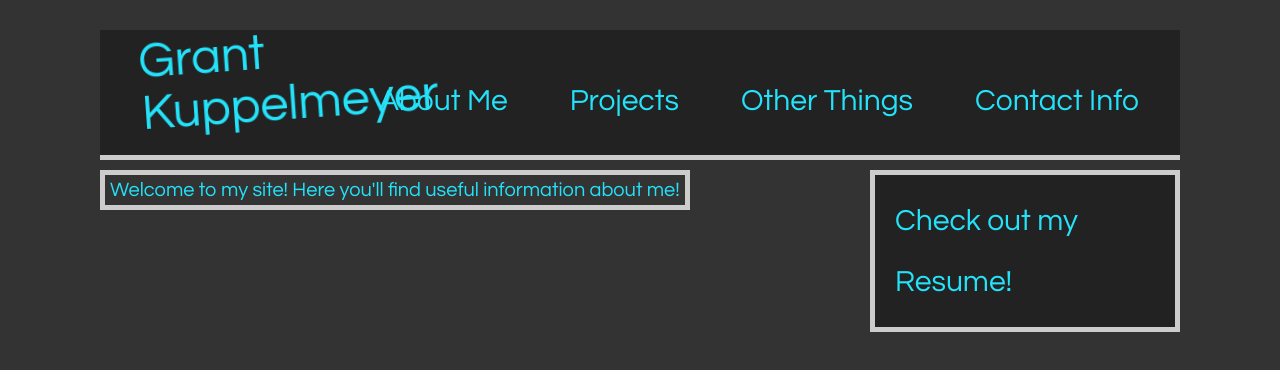
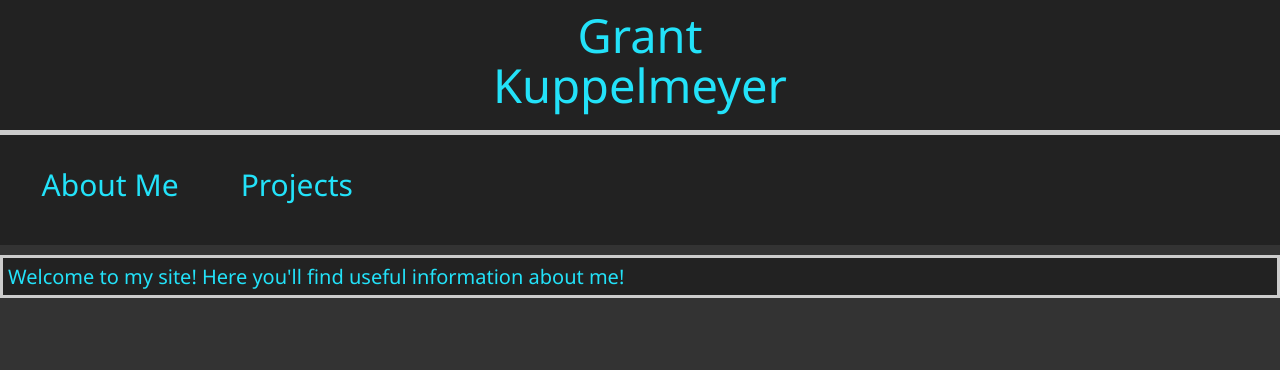
Before and after one commit to gkuppelmeyer/PersonalWebsite, a plain HTML site: page index.html in a window 1280 px wide. Drawn offline with Linux system fonts and the light colour scheme.

Commit message:
moved nav
moved nav bar, removed file, added css files,

```diff
--- /dev/null
+++ b/desktop.css
@@ -0,0 +1,14 @@
+@media screen and (min-width: 1300px) {
+	body, header, .spacer1,  {
+		width: 100%;
+	}
+
+	#resumeBox {
+		width: 15%;
+	}
+
+	#contentBox1 {
+		width: 30%;
+	}
+
+}
--- a/index.html
+++ b/index.html
@@ -1,25 +1,24 @@
 <html>
 	<head>
 		<title> Grant Kuppelmeyer </title>
+		<link href="https://fonts.googleapis.com/css?family=Noto+Sans" rel="stylesheet">
 		<link rel="stylesheet" type="text/css" href="styles.css">
+		<link rel="stylesheet" type="text/css" href="desktop.css">
+		<link rel="stylesheet" type="text/css" href="mobile.css">
 	</head>
 	<body>
-	<div id="headerNav">
-	<p id="headerName"><a href="index.html" target="_self" title="Grant Kuppelmeyer">Grant <br>Kuppelmeyer </a><p>
+	<header>
+		<p id="headerName"><a href="#" target="_self" title="Grant Kuppelmeyer">Grant <br> Kuppelmeyer </a><p>
+	</header>
+	<nav>
 		<ul>
-			<li><a href="contactinfo.html" target="contact" title="Contact Me!"> Contact Info </a></li>
-			<li><a href="#headerBar">Other Things</a></li>
 			<li><a href="projects.html" target="projects" title="Some Of My Projects!"> Projects </a></li>
 			<li><a href="aboutme.html" target="about" title="Learn About Me!"> About Me </a></li>
 		</ul>
-	</div>
+	</nav>
 	<div class="spacer1"></div>
 	<div id="contentBox1">
-		<p style="margin:0;"> Welcome to my site! Here you'll find useful information about me!</p>
-	</div>
-	<div id="resumeBox">
-		<p> Check out my </p>
-		<p> Resume! </p>
+		<p> Welcome to my site! Here you'll find useful information about me!</p>
 	</div>
 	</body>
 </html>
--- a/styles.css
+++ b/styles.css
@@ -1,31 +1,41 @@
-body {
-	font-family: "Century Gothic", Helvetica, Arial, serif;
-	color: #23e2f9;
-	background-color: #333;
-	margin: 30px 100px;
+* {
+	margin: 0;
+	padding: 0;
 }
 
-#headerNav {
-	background-color: #222;
-    border-bottom: 5px solid #ccc;
-    padding: 10px;
+body {
+	font-family: 'Noto Sans','Century Gothic', Helvetica, Arial, serif;
+	background-color: #333;
+	font-size: 20px;
+}
 
+header {
+	height: 100px;
+	border-bottom: 5px solid #ccc;
+    padding: 10px 10px 20px 10px;
 }
-#headerNav ul {
+
+header p {
+	text-align: center;
+}
+
+nav {
+	height: 110px;
+}
+
+nav ul {
+	width: 30%;
 	list-style-type: none;
-    margin: 0px;
-    padding: 0;
     overflow: hidden;
 }
 
-#headerNav ul li {
+nav ul li {
 	float: right;
 	margin: 15px;
 }
 
-#headerNav ul li a {
+nav ul li a {
 	display: block;
-    color: #23e2f9;
     font-size: 30px;
     text-align: center;
     padding: 14px 16px;
@@ -33,47 +43,32 @@ body {
     transition: .5s;
 }
 
-#headerNav ul li a:hover {
+nav ul li a:hover {
 	background-color: #666;
 	transition: .5s;
 	font-size: 40px;
 }
 
-#headerName {
-	font-size: 50px;
-	margin: 0;
-	padding-left: 30px;
-	-webkit-transform: rotate(-4deg);
-	position: fixed;
-	top: 27px;
-	transition: 1s;
+#headerName{
+	line-height: 50px;
+	font-size: 2.35em;
+	transition: .5s;
 }
 
 #headerName:hover {
-	-webkit-transform: rotate(0deg);
-	transition: .5s;
+	line-height: 52px;
+	transition: .3s;
+	-ms-transform: rotate(-4deg);
+	-webkit-transform: rotate(-4deg);
+	transform: rotate(-4deg);
+	-ms-transform: scale(1.2);
 	-webkit-transform: scale(1.2);
-	padding-left: 40px;
+	transform: scale(1.2);
 
 }
 
 #headerName a {
-	text-align: center;
 	text-decoration: none;
-	color: #23e2f9;
-}
-
-#resumeBox {
-	float: right;
-	width: 300px;
-	height: auto;
-	border: 5px solid #ccc;
-	background-color: #222;
-}
-
-#resumeBox p {
-	padding-left: 20px;
-	font-size: 30px;
 }
 
 .spacer1 {
@@ -81,8 +76,23 @@ body {
 }
 
 #contentBox1{
-	font-size: 20px;
+	margin: auto;
 	padding: 5px;
-	float: left;
-	border: 5px solid #ccc;
+
+	border: 3px solid #ccc;
 }
+
+/*Colors*/
+#headerName a, nav ul li a, body {
+	color: #23e2f9;
+}
+
+/*Borders*/
+#contentBox1 {
+	border: 3px solid #ccc;
+}
+
+/*Background Color*/
+#contentBox1, header, nav {
+	background-color: #222;
+}
```
Also changed, not shown: contactinfo.html (deleted, +0 -8 lines), mobile.css (added).
